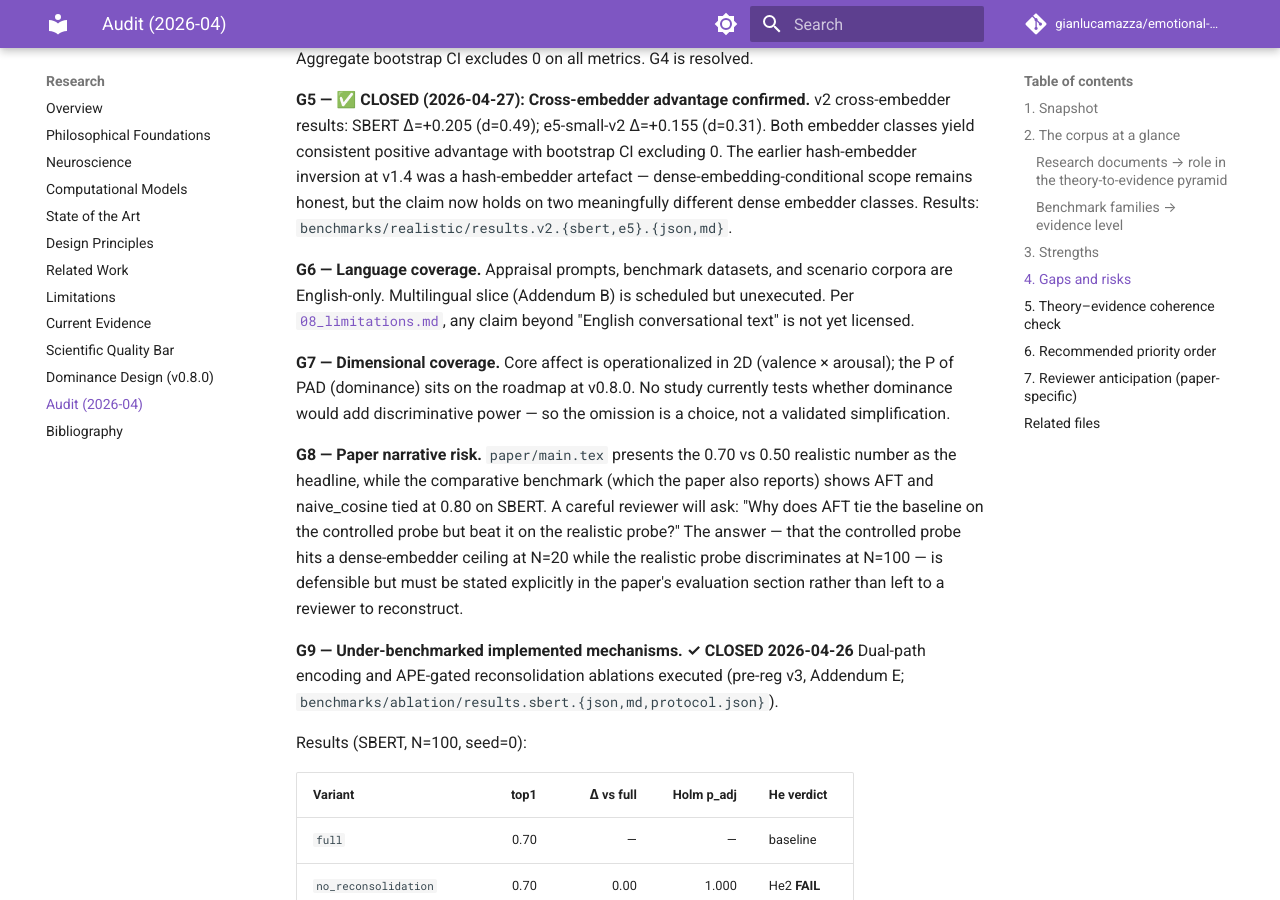
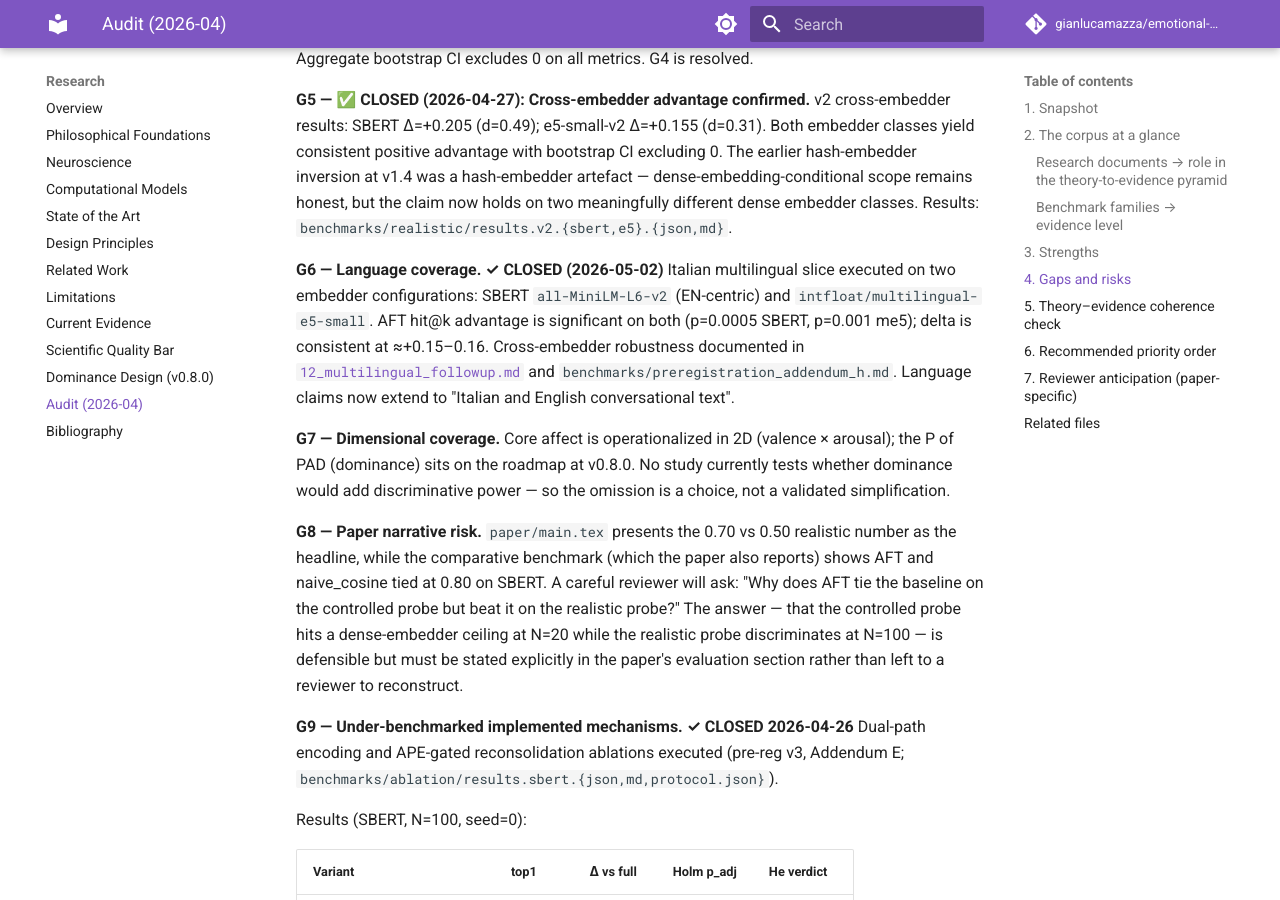
Before and after one commit to gianlucamazza/emotional-memory, an MkDocs documentation site: the page built from docs/research/audit_2026-04.md, in a window 1280 px wide and 900 px high, scrolled down 4411 px. Built offline with MkDocs 1.6.1 and Material for MkDocs 9.7.7, drawn with Linux system fonts in a browser that asks for light colours; comment, search, counter and statistics services are not loaded; some of the changed text lies outside the part shown.

Commit message:
docs(g6): Addendum H — multilingual cross-embedder robustness (Italian, me5-small)
Formalise the Italian me5-small benchmark results as a post-hoc analysis
document (Addendum H). Key finding: AFT hit@k advantage is consistent across
embedders (Δ≈+0.15–0.16, SIG on both SBERT p=0.0005 and me5 p=0.001),
confirming the EN-centric SBERT backbone was the absolute-accuracy bottleneck,
not the AFT layer.

Add docs/research/12_multilingual_followup.md with full cross-embedder table,
pairwise stats, and interpretation. Update research index and close audit
priority (6) multilingual slice.

Co-Authored-By: Claude Opus 4.7 <noreply@anthropic.com>

```diff
--- a/docs/research/audit_2026-04.md
+++ b/docs/research/audit_2026-04.md
@@ -163,11 +163,14 @@ hash-embedder artefact — dense-embedding-conditional scope remains honest, but
 the claim now holds on two meaningfully different dense embedder classes.
 Results: `benchmarks/realistic/results.v2.{sbert,e5}.{json,md}`.
 
-**G6 — Language coverage.**
-Appraisal prompts, benchmark datasets, and scenario corpora are English-only.
-Multilingual slice (Addendum B) is scheduled but unexecuted. Per
-[`08_limitations.md`](08_limitations.md), any claim beyond "English
-conversational text" is not yet licensed.
+**G6 — Language coverage. ✓ CLOSED (2026-05-02)**
+Italian multilingual slice executed on two embedder configurations: SBERT
+`all-MiniLM-L6-v2` (EN-centric) and `intfloat/multilingual-e5-small`. AFT
+hit@k advantage is significant on both (p=0.0005 SBERT, p=0.001 me5); delta
+is consistent at ≈+0.15–0.16. Cross-embedder robustness documented in
+[`12_multilingual_followup.md`](12_multilingual_followup.md) and
+`benchmarks/preregistration_addendum_h.md`. Language claims now extend to
+"Italian and English conversational text".
 
 **G7 — Dimensional coverage.**
 Core affect is operationalized in 2D (valence × arousal); the P of PAD
@@ -273,9 +276,10 @@ ceiling. Each item is framed as "do X before claiming Y."
    APE-reconsolidation.** ✓ Done 2026-04-26 (G9 CLOSED). He1/He2 both FAIL
    on realistic_recall_v1.4 — null results are documented with honest
    interpretation. Paper's layer-by-layer contribution table is now complete.
-6. **Multilingual slice (Addendum B).** Last — scope-expanding rather than
-   scope-defending. Until it runs, keep all language claims pinned to
-   "English conversational text."
+6. ~~**Multilingual slice (Addendum B).**~~ ✓ Done 2026-05-02 (Addendum H).
+   Italian SBERT + me5-small both executed. hit@k SIG on both embedders
+   (p=0.0005 / p=0.001). Cross-embedder robustness confirmed. Language claims
+   updated to "Italian and English conversational text".
 
 ## 7. Reviewer anticipation (paper-specific)
 
```
Also changed, not shown: benchmarks/preregistration_addendum_h.md (added, +153 -0 lines), docs/research/12_multilingual_followup.md (added, +116 -0 lines), docs/research/index.md (+2 -0 lines).
